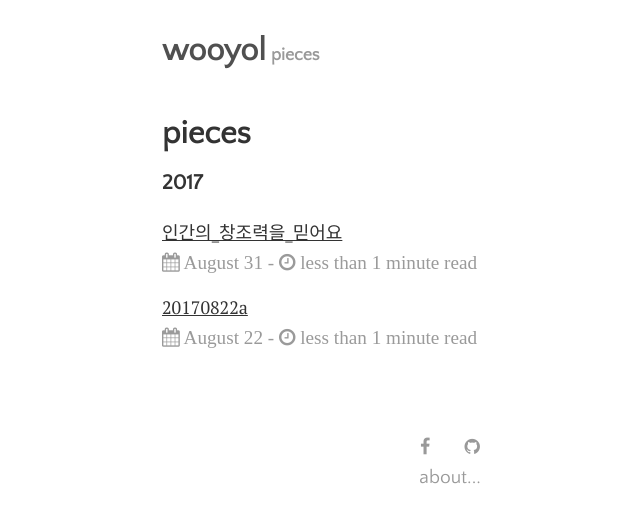
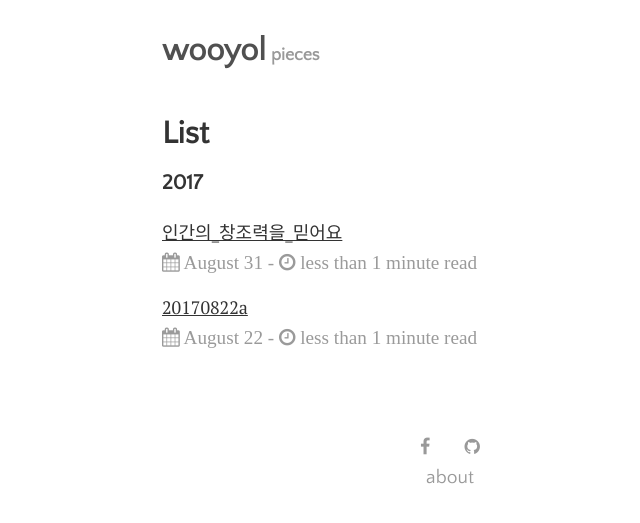
Before and after one commit to wooyol/pieces, a Jekyll site: the page built from menu/list.md, in a window 1280 px wide. Shown: the top 523 px of the page, without its empty margins (190-830 px from the left). Built offline with Jekyll 4.4.1, drawn with Linux system fonts in a browser that asks for light colours; nearby versions of some CDN libraries; some web fonts are replaced; a style sheet for code colours, icons or effects is not loaded.

Commit message:
tiny change

```diff
--- a/_data/settings.yml
+++ b/_data/settings.yml
@@ -12,7 +12,7 @@ disqus:
 google-ID: 'UA-105223896-1'
 
 menu:
-- {name: 'pieces', uri: 'pieces.html'}
+# - {name: 'list', uri: 'list.html'}
 
 social:
 - {icon: 'facebook', link: 'https://www.facebook.com/neolaocoon'}
--- a/_includes/footer.html
+++ b/_includes/footer.html
@@ -2,5 +2,8 @@
   {% for item in site.data.settings.social %}
     <a href="{{ item.link }}" target="_blank"><i class="fa fa-{{ item.icon }}" aria-hidden="true"></i></a>
   {% endfor %}
-  <div class="post-date" style="font-size: 1.2rem;"><a href="{{ site.github.url }}/menu/about.html">about...</a></div>
+  <div class="post-date" style="font-size: 1.2rem;">
+    <a href="{{ site.github.url }}/menu/about.html">about</a>
+    <!-- <a href="{{ site.github.url }}/menu/list.html">list</a> -->
+  </div>
 </footer>
--- a/menu/pieces.md
+++ b/menu/list.md
@@ -1,6 +1,6 @@
 ---
 layout: page
-title: pieces
+title: List
 ---
 <ul class="posts">
   {% for post in site.posts %}
```
